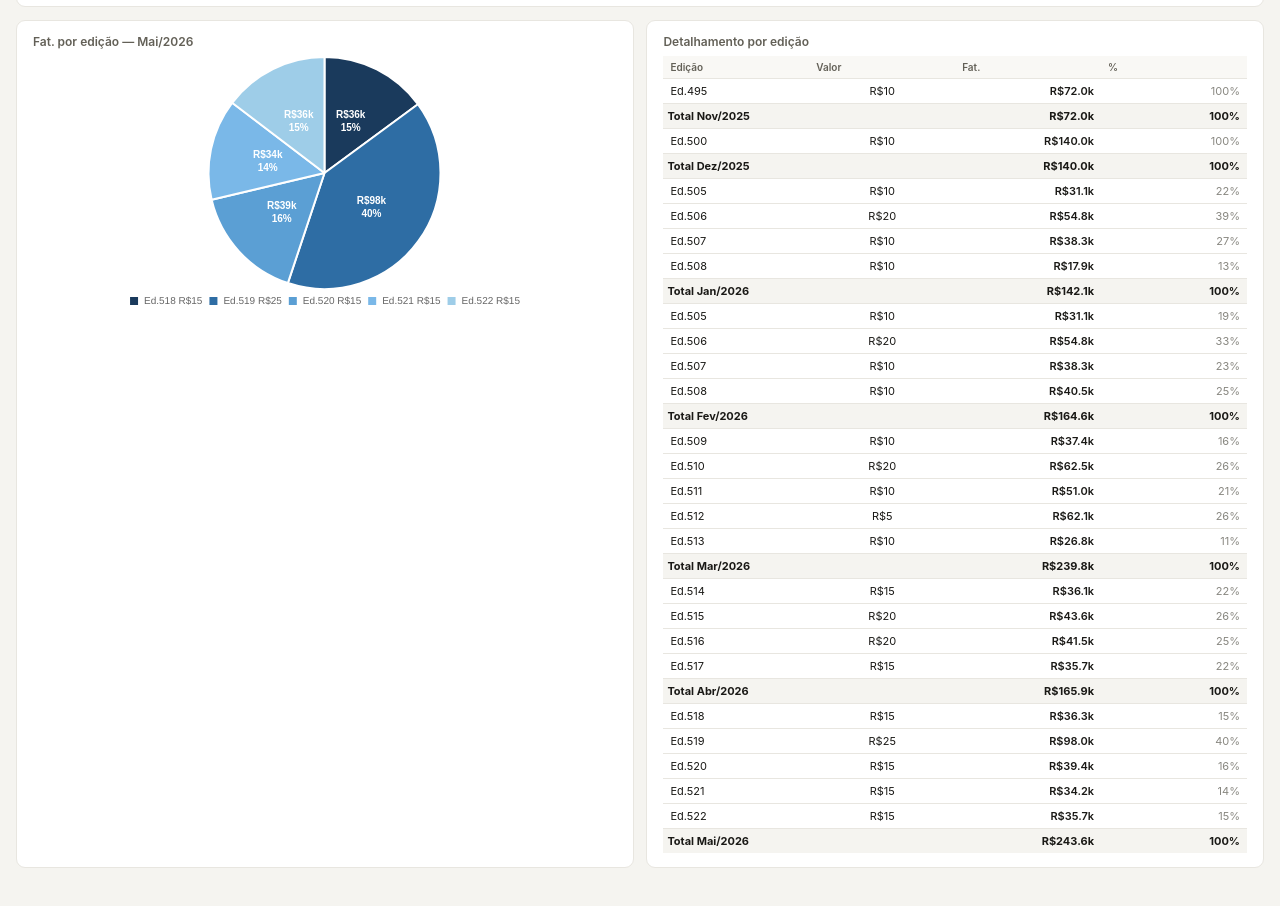
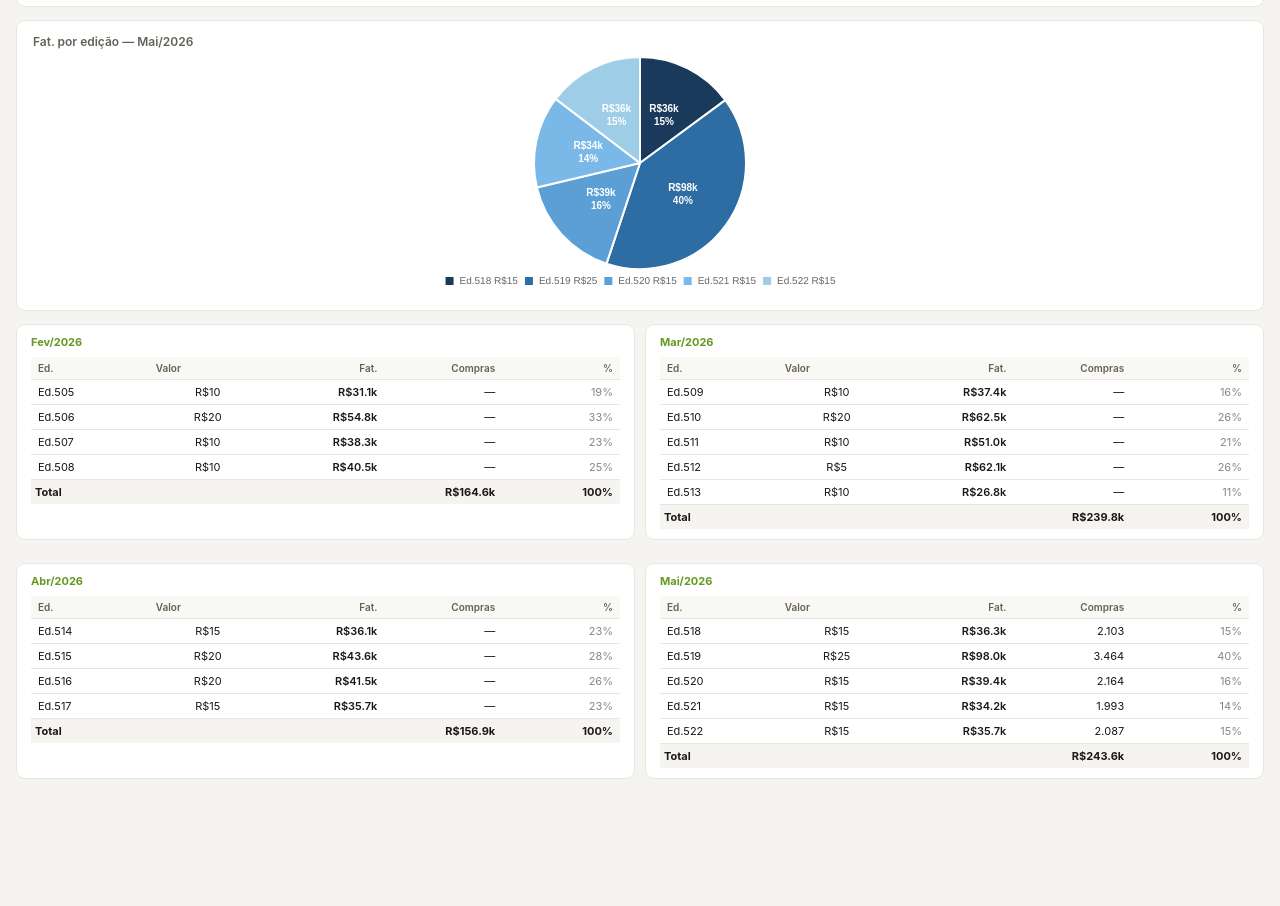
Before and after one commit to fernandacardoso-ai/dashboard-crm, a plain HTML site: page index.html in a window 1280 px wide. Shown: the part 1042-1948 px from the top of the page. After the commit the page ends 1849 px from the top, so only its background shows below. Drawn offline with nearby package versions, Linux system fonts and the light colour scheme.

Commit message:
Update index.html

```diff
--- a/index.html
+++ b/index.html
@@ -154,14 +154,7 @@ tr.total-row td{font-weight:700;background:#f5f4f0;border-top:1px solid #d3d1c7}
 <div id="t-fecho" class="sec on">
   <div class="src"><span>📅 <strong>Fechamento mensal CRM</strong> — faturamento GA4 por edição e mês</span><span class="upd">✓ Atualizado em 09/06/2026</span></div>
 
-  <!-- Filtro por mês fechado -->
-  <div class="fb" style="background:#f0efe9;border:1px solid #d3d1c7;margin-bottom:.8rem">
-    <label style="font-size:11px;font-weight:600">Mês</label>
-    <select id="fecho-mes-sel" onchange="rFecho()" style="border:1px solid #d3d1c7;border-radius:4px;padding:3px 8px;font-size:12px;background:#fff">
-      <option value="">Todos os meses</option>
-    </select>
-    <button onclick="document.getElementById('fecho-mes-sel').value='';rFecho()" style="margin-left:4px">✕ Limpar</button>
-  </div>
+
 
   <!-- Gráfico Fat x Mês com ROAS -->
   <div class="card" style="margin-bottom:.8rem">
@@ -170,26 +163,28 @@ tr.total-row td{font-weight:700;background:#f5f4f0;border-top:1px solid #d3d1c7}
     <div class="cw" style="height:260px;padding-bottom:18px"><canvas id="c-fecho-mensal"></canvas></div>
   </div>
 
+  <!-- Filtro por mês para destaques -->
+  <div class="fb" style="background:#f0efe9;border:1px solid #d3d1c7;margin-bottom:.8rem">
+    <label style="font-size:11px;font-weight:600">Mês em destaque</label>
+    <select id="fecho-mes-sel" onchange="rFecho()" style="border:1px solid #d3d1c7;border-radius:4px;padding:3px 8px;font-size:12px;background:#fff">
+      <option value="">Último mês</option>
+    </select>
+  </div>
+
   <!-- Cards de resumo -->
   <div id="fecho-cards-mai" style="margin-bottom:.8rem"></div>
 
   <!-- Insights ACIMA da tabela -->
   <div class="card" style="margin-bottom:.8rem"><div class="ct2">Destaques do fechamento</div><div id="fecho-insights"></div></div>
 
-  <!-- Pizza + Tabela lado a lado -->
-  <div class="cg">
-    <div class="card">
+  <!-- Pizza do último mês -->
+  <div class="card" style="margin-bottom:.8rem">
     <div class="ct2">Fat. por edição — <span id="fecho-mes-lbl">Mai/2026</span></div>
-      <div class="cw" style="height:260px"><canvas id="c-fecho-eds"></canvas></div>
-    </div>
-    <div class="card">
-      <div class="ct2">Detalhamento por edição</div>
-      <div style="overflow-x:auto"><table>
-        <thead><tr><th>Edição</th><th>Valor</th><th>Fat.</th><th>%</th></tr></thead>
-        <tbody id="fecho-tbl"></tbody>
-      </table></div>
-    </div>
-  </div>
+    <div class="cw" style="height:240px"><canvas id="c-fecho-eds"></canvas></div>
+  </div>
+
+  <!-- Blocos de tabela por mês (2 por linha) -->
+  <div id="fecho-tbl-grid" style="display:grid;grid-template-columns:1fr 1fr;gap:10px"></div>
 </div>
 
 <!-- CAMPANHAS -->
@@ -432,57 +427,69 @@ const UPD='01/06/2026';
 
 const FECHO = {
   mc:{
+    hist:[
+      {mes:'Nov/2025', total:71965, roas:1.5},
+      {mes:'Dez/2025', total:139985, roas:2.9},
+      {mes:'Jan/2026', total:142130, roas:3.0},
+      {mes:'Fev/2026', total:164640, roas:3.4},
+      {mes:'Mar/2026', total:239825, roas:5.0},
+      {mes:'Abr/2026', total:156895, roas:3.2},
+      {mes:'Mai/2026', total:243560, roas:5.0}
+    ],
     meses:[
-      {mes:'Nov/2025', total:71965, roas:1.5,
-       eds:[{ed:495,val:10,rv:71965}]},
-      {mes:'Dez/2025', total:139985, roas:2.9,
-       eds:[{ed:500,val:10,rv:139985}]},
-      {mes:'Jan/2026', total:142130, roas:3.0,
-       eds:[{ed:505,val:10,rv:31100},{ed:506,val:20,rv:54790},{ed:507,val:10,rv:38300},{ed:508,val:10,rv:17940}]},
+
       {mes:'Fev/2026', total:164640, roas:3.4,
        eds:[{ed:505,val:10,rv:31100},{ed:506,val:20,rv:54790},{ed:507,val:10,rv:38300},{ed:508,val:10,rv:40450}]},
       {mes:'Mar/2026', total:239825, roas:5.0,
        eds:[{ed:509,val:10,rv:37350},{ed:510,val:20,rv:62520},{ed:511,val:10,rv:50980},{ed:512,val:5,rv:62130},{ed:513,val:10,rv:26845}]},
-      {mes:'Abr/2026', total:165895, roas:3.2,
+      {mes:'Abr/2026', total:156895, roas:3.2,
        eds:[{ed:514,val:15,rv:36075},{ed:515,val:20,rv:43585},{ed:516,val:20,rv:41550},{ed:517,val:15,rv:35685}]},
       {mes:'Mai/2026', total:243560, roas:5.0,
-       eds:[{ed:518,val:15,rv:36280},{ed:519,val:25,rv:97955},{ed:520,val:15,rv:39405},{ed:521,val:15,rv:34215},{ed:522,val:15,rv:35705}]}
+       eds:[{ed:518,val:15,rv:36280,comp:2103},{ed:519,val:25,rv:97955,comp:3464},{ed:520,val:15,rv:39405,comp:2164},{ed:521,val:15,rv:34215,comp:1993},{ed:522,val:15,rv:35705,comp:2087}]}
     ]
   },
   sm:{
+    hist:[
+      {mes:'Nov/2025', total:38925, roas:2.4},
+      {mes:'Dez/2025', total:47635, roas:3.0},
+      {mes:'Jan/2026', total:50840, roas:3.2},
+      {mes:'Fev/2026', total:50065, roas:3.2},
+      {mes:'Mar/2026', total:62125, roas:4.0},
+      {mes:'Abr/2026', total:37645, roas:2.4},
+      {mes:'Mai/2026', total:52765, roas:3.3}
+    ],
     meses:[
-      {mes:'Nov/2025', total:38925, roas:2.4,
-       eds:[{ed:411,val:10,rv:38925}]},
-      {mes:'Dez/2025', total:47635, roas:3.0,
-       eds:[{ed:415,val:10,rv:47635}]},
-      {mes:'Jan/2026', total:50840, roas:3.2,
-       eds:[{ed:419,val:15,rv:6600},{ed:420,val:15,rv:6110},{ed:421,val:10,rv:2710},{ed:422,val:15,rv:2520},{ed:423,val:10,rv:6070},{ed:424,val:10,rv:3770},{ed:425,val:5,rv:10820},{ed:426,val:20,rv:4300}]},
+
       {mes:'Fev/2026', total:50065, roas:3.2,
-       eds:[{ed:423,val:10,rv:6070},{ed:424,val:10,rv:3770},{ed:425,val:5,rv:10820},{ed:426,val:20,rv:4300},{ed:427,val:20,rv:17525},{ed:428,val:15,rv:10430}]},
+       eds:[{ed:422,val:10,rv:10450},{ed:423,val:20,rv:19100},{ed:424,val:10,rv:10020},{ed:425,val:5,rv:10495,comp:459}]},
       {mes:'Mar/2026', total:62125, roas:4.0,
-       eds:[{ed:426,val:15,rv:14130},{ed:427,val:20,rv:17525},{ed:428,val:15,rv:10430},{ed:429,val:10,rv:5770},{ed:430,val:15,rv:9645}]},
+       eds:[{ed:426,val:15,rv:14130,comp:580},{ed:427,val:20,rv:17525,comp:443},{ed:428,val:15,rv:10430,comp:422},{ed:429,val:15,rv:10395,comp:470},{ed:430,val:15,rv:9645}]},
       {mes:'Abr/2026', total:37645, roas:2.4,
        eds:[{ed:431,val:20,rv:21565},{ed:432,val:15,rv:8610},{ed:433,val:15,rv:7470}]},
       {mes:'Mai/2026', total:52765, roas:3.3,
-       eds:[{ed:434,val:15,rv:7930},{ed:435,val:20,rv:15755},{ed:436,val:15,rv:7375},{ed:437,val:15,rv:9955},{ed:438,val:15,rv:11750}]}
+       eds:[{ed:434,val:15,rv:7930,comp:445},{ed:435,val:20,rv:15755,comp:687},{ed:436,val:15,rv:7375,comp:416},{ed:437,val:15,rv:9955,comp:592},{ed:438,val:15,rv:11750,comp:688}]}
     ]
   },
   sv:{
+    hist:[
+      {mes:'Nov/2025', total:14535, roas:1.3},
+      {mes:'Dez/2025', total:15920, roas:1.4},
+      {mes:'Jan/2026', total:17560, roas:1.5},
+      {mes:'Fev/2026', total:21105, roas:3.0},
+      {mes:'Mar/2026', total:26475, roas:3.2},
+      {mes:'Abr/2026', total:22164, roas:2.7},
+      {mes:'Mai/2026', total:20810, roas:2.5}
+    ],
     meses:[
-      {mes:'Nov/2025', total:14535, roas:1.3,
-       eds:[{ed:401,val:10,rv:14535}]},
-      {mes:'Dez/2025', total:15920, roas:1.4,
-       eds:[{ed:405,val:10,rv:15920}]},
-      {mes:'Jan/2026', total:17560, roas:1.5,
-       eds:[{ed:409,val:10,rv:2085},{ed:410,val:10,rv:2650},{ed:411,val:10,rv:1300},{ed:412,val:10,rv:945},{ed:413,val:15,rv:2040},{ed:414,val:10,rv:950},{ed:415,val:5,rv:5635},{ed:416,val:10,rv:810}]},
+
       {mes:'Fev/2026', total:21105, roas:3.0,
-       eds:[{ed:414,val:10,rv:950},{ed:415,val:5,rv:5635},{ed:416,val:10,rv:810},{ed:417,val:10,rv:1960},{ed:418,val:10,rv:1860},{ed:419,val:10,rv:1630},{ed:420,val:10,rv:1450}]},
+       eds:[{ed:412,val:10,rv:4315},{ed:413,val:15,rv:6535},{ed:414,val:10,rv:4750},{ed:415,val:5,rv:5505}]},
       {mes:'Mar/2026', total:26475, roas:3.2,
-       eds:[{ed:417,val:10,rv:1960},{ed:418,val:10,rv:1860},{ed:419,val:10,rv:1630},{ed:420,val:10,rv:1450}]},
+       eds:[{ed:416,val:10,rv:5275},{ed:417,val:15,rv:5990},{ed:418,val:10,rv:4760},{ed:419,val:10,rv:5630},{ed:420,val:10,rv:4820}]},
       {mes:'Abr/2026', total:22164, roas:2.7,
        eds:[{ed:421,val:10,rv:5520},{ed:422,val:15,rv:6345},{ed:423,val:10,rv:5330},{ed:424,val:10,rv:4970}]},
-      {mes:'Mai/2026', total:15080, roas:2.5,
-       eds:[{ed:426,val:20,rv:2250},{ed:427,val:10,rv:1990},{ed:428,val:10,rv:5070},{ed:429,val:10,rv:5770}]}
+      {mes:'Mai/2026', total:20810, roas:2.5,
+       eds:[{ed:425,val:10,rv:5730,comp:459},{ed:426,val:20,rv:2250,comp:580},{ed:427,val:10,rv:1990,comp:443},{ed:428,val:10,rv:5070,comp:422},{ed:429,val:10,rv:5770,comp:470}]}
     ]
   }
 };
@@ -680,26 +687,31 @@ function rFecho(){
   var fd=FECHO[cap];
   if(!fd) return;
   // Popular select de meses
+  // Popular select de meses
   var sel=document.getElementById('fecho-mes-sel');
-  var curVal=sel.value;
+  if(sel){
+    var prevVal=sel.value;
     while(sel.options.length>1) sel.remove(1);
     fd.meses.forEach(function(m){
       var opt=document.createElement('option');
       opt.value=m.mes; opt.textContent=m.mes;
       sel.appendChild(opt);
     });
-  if(curVal) sel.value=curVal;
-  var mesSel=sel.value;
-  var meses=mesSel?fd.meses.filter(function(m){return m.mes===mesSel;}):fd.meses;
+    var validVals=fd.meses.map(function(m){return m.mes;});
+    if(prevVal && validVals.indexOf(prevVal)>=0) sel.value=prevVal;
+    else sel.value='';
+  }
+  var mesSel=sel?sel.value:'';
+  // ultimo = mes selecionado ou último do array
+  var meses=fd.meses;
   if(!meses.length){
     document.getElementById('fecho-cards-mai').innerHTML='';
     document.getElementById('fecho-insights').innerHTML='';
-    document.getElementById('fecho-tbl').innerHTML='';
     return;
   }
   var col=cap==='mc'?'#639922':cap==='sm'?'#378ADD':'#D4537E';
   // -- Grafico Fat x Mes + ROAS + tendencia log --
-  var fmeses=fd.meses;
+  var fmeses=fd.hist||fd.meses;
   var fvals=fmeses.map(function(m){return m.total;});
   var froasVals=fmeses.map(function(m){return m.roas||null;});
   var n=fvals.length;
@@ -782,7 +794,7 @@ function rFecho(){
     }]
   });
   // -- Cards resumo --
-  var ultimo=meses[meses.length-1];
+  var ultimo=mesSel?fd.meses.find(function(m){return m.mes===mesSel;})||fd.meses[fd.meses.length-1]:fd.meses[fd.meses.length-1];
   var idxUlt=fd.meses.findIndex(function(m){return m.mes===ultimo.mes;});
   var penultimo=idxUlt>0?fd.meses[idxUlt-1]:null;
   var varPct=penultimo?((ultimo.total/penultimo.total-1)*100).toFixed(0):null;
@@ -917,18 +929,27 @@ function rFecho(){
       }
     }]
   });
-  // -- Tabela --
-  document.getElementById('fecho-tbl').innerHTML=meses.map(function(m){
-    return m.eds.map(function(e,i){
+  // -- Blocos de tabela por mes (todos, 2 por linha) --
+  var allMesesFd=fd.meses;
+  document.getElementById('fecho-tbl-grid').innerHTML=allMesesFd.map(function(m){
+    var rows=m.eds.map(function(e){
       return '<tr>'+
-        '<td>Ed.'+e.ed+'</td><td style="text-align:center">R$'+e.val+'</td>'+
+        '<td>Ed.'+e.ed+'</td>'+
+        '<td style="text-align:center">R$'+e.val+'</td>'+
         '<td style="text-align:right;font-weight:600">'+fR(e.rv)+'</td>'+
-        '<td style="text-align:right;color:#888780">'+Math.round(e.rv/m.total*100)+'%</td></tr>';
-    }).join('')+
-    '<tr style="background:#f5f4f0;font-weight:700">'+
-    '<td colspan="2" style="padding-left:4px">Total '+m.mes+'</td>'+
+        '<td style="text-align:right">'+((e.comp!=null)?e.comp.toLocaleString('pt-BR'):'—')+'</td>'+
+        '<td style="text-align:right;color:#888780">'+Math.round(e.rv/m.total*100)+'%</td>'+
+        '</tr>';
+    }).join('');
+    var total='<tr style="background:#f5f4f0;font-weight:700">'+
+      '<td colspan="3" style="padding-left:4px">Total</td>'+
       '<td style="text-align:right">'+fR(m.total)+'</td>'+
       '<td style="text-align:right">100%</td></tr>';
+    return '<div class="card" style="padding:10px 14px">'+
+      '<div style="font-size:11px;font-weight:700;color:'+col+';margin-bottom:8px">'+m.mes+'</div>'+
+      '<table style="width:100%">'+
+      '<thead><tr><th>Ed.</th><th>Valor</th><th style="text-align:right">Fat.</th><th style="text-align:right">Compras</th><th style="text-align:right">%</th></tr></thead>'+
+      '<tbody>'+rows+total+'</tbody></table></div>';
   }).join('');
 }
 
```
Lines whose indentation alone changed are shown as unchanged.
